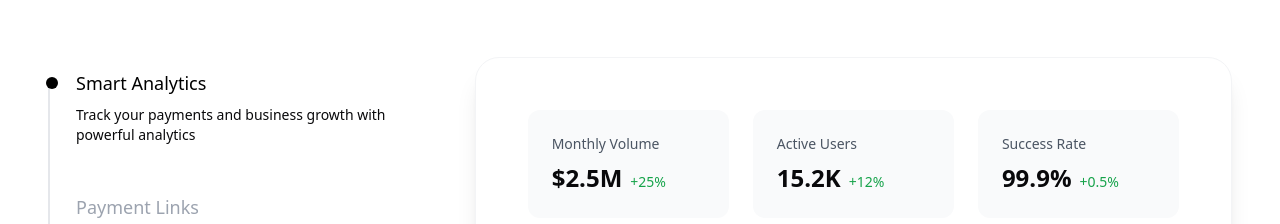
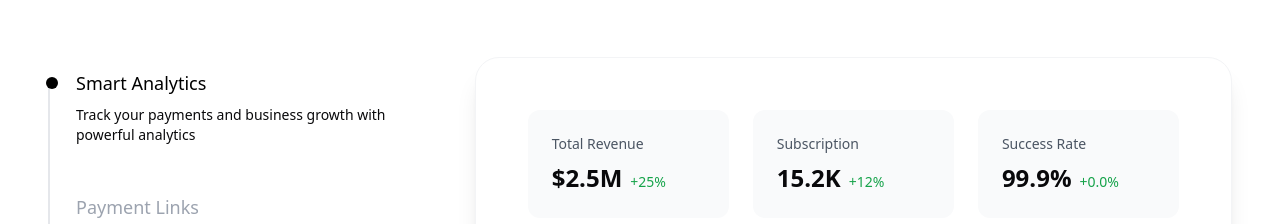
Before and after one commit to Mileston-co/mileston-business-website, a Next.js app: page / in a window 1280 px wide. Shown: the part 2980-3204 px from the top of the page. Built offline with nearby package versions, Linux system fonts and the light colour scheme.

Commit message:
styles: added a spinning animation to the globe

```diff
--- a/src/pages/home/CryptoCurrency.js
+++ b/src/pages/home/CryptoCurrency.js
@@ -29,7 +29,7 @@ function CryptoCurrency() {
             <ScrollTriggeredAnimation>
                 <div className="pr-0 sm:pr-10">
                     <img
-                        className="w-[100%] max-w-4xl"
+                        className="w-[85%] max-w-4xl md:ml-20 ml-10 animate-spin_slow"
                         src="/assets/images/globe2.png"
                         alt="Crypto Currency"
                     />
--- a/src/pages/home/feature-tabs/Analytics.js
+++ b/src/pages/home/feature-tabs/Analytics.js
@@ -101,9 +101,9 @@ const Analytics = () => {
     };
 
     const stats = [
-        { label: 'Monthly Volume', value: '$2.5M', change: '+25%' },
-        { label: 'Active Users', value: '15.2K', change: '+12%' },
-        { label: 'Success Rate', value: '99.9%', change: '+0.5%' },
+        { label: 'Total Revenue', value: '$2.5M', change: '+25%' },
+        { label: 'Subscription', value: '15.2K', change: '+12%' },
+        { label: 'Success Rate', value: '99.9%', change: '+0.0%' },
     ];
 
     return (
--- a/tailwind.config.js
+++ b/tailwind.config.js
@@ -41,6 +41,9 @@ module.exports = {
     ],
     theme: {
         extend: {
+            animation: {
+                spin_slow: 'spin 10s linear infinite',
+              },
             borderRadius: {
                 lg: 'var(--radius)',
                 md: 'calc(var(--radius) - 2px)',
```
Also changed, not shown: 1 other file (tests, documents, lock files or other folders).
